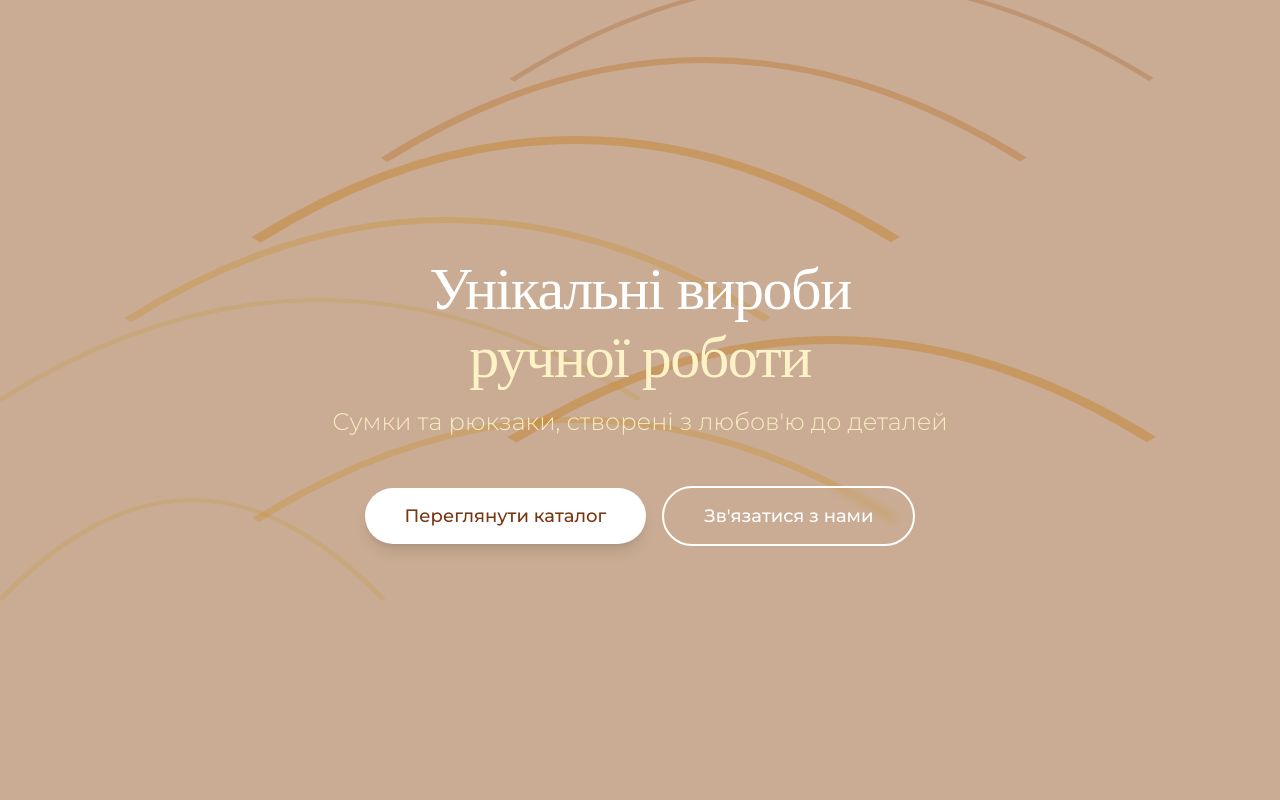
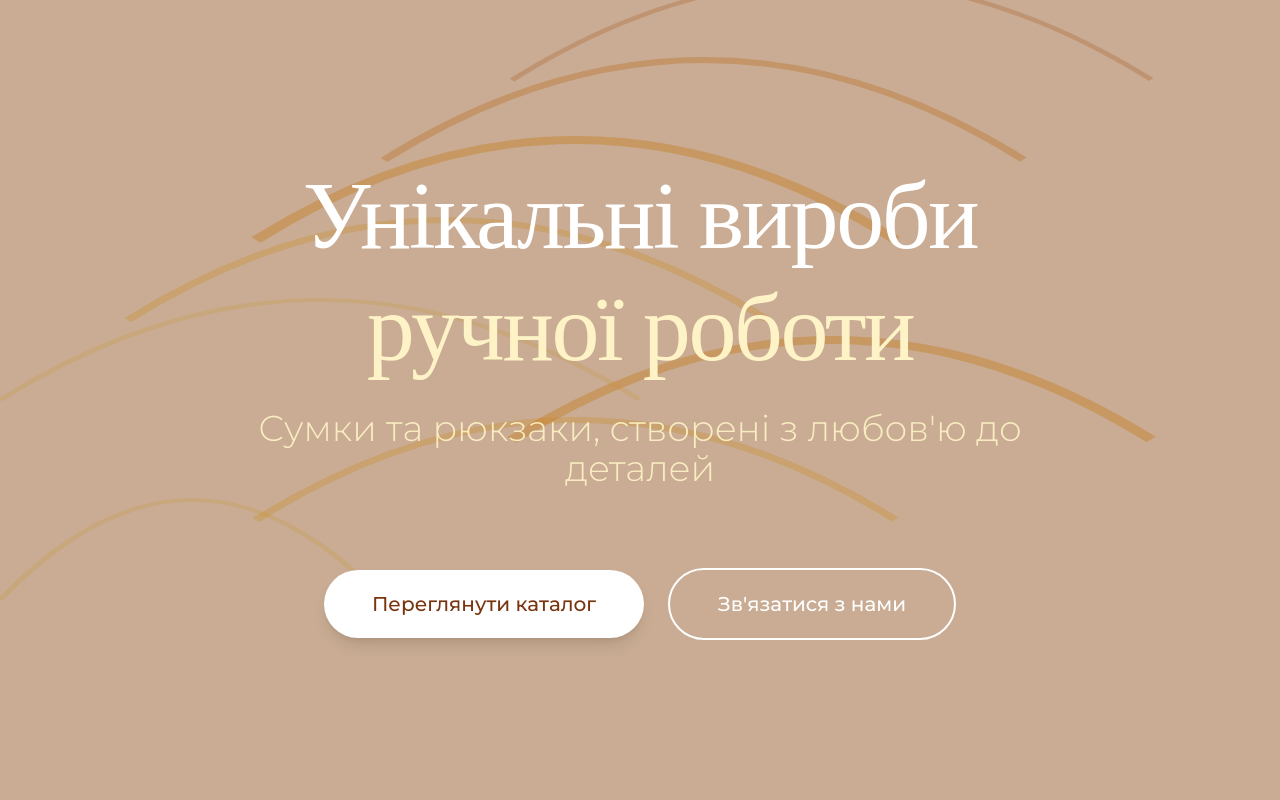
Before and after one commit to bobmarley2301/rovenets-landing-page, a Gatsby site: page / in a window 1280 px wide. Shown: the top 800 px of the page. Built offline with nearby package versions, Linux system fonts and the light colour scheme; Gatsby itself is replaced by a stand-in of ours.

Commit message:
update text

```diff
--- a/src/components/Hero.tsx
+++ b/src/components/Hero.tsx
@@ -26,12 +26,45 @@ const Hero = () => {
 
   const containerVariants = {
     hidden: { opacity: 0 },
-    visible: { opacity: 1 },
+    visible: {
+      opacity: 1,
+      transition: {
+        duration: 1,
+        staggerChildren: 0.2,
+      },
+    },
   };
 
   const itemVariants = {
+    hidden: { opacity: 0, y: 30 },
+    visible: {
+      opacity: 1,
+      y: 0,
+      transition: {
+        duration: 0.8,
+        ease: "easeOut",
+      },
+    },
+  };
+
+  const buttonVariants = {
     hidden: { opacity: 0, y: 20 },
-    visible: { opacity: 1, y: 0 },
+    visible: {
+      opacity: 1,
+      y: 0,
+      transition: {
+        duration: 0.6,
+        ease: "easeOut",
+      },
+    },
+    hover: {
+      scale: 1.05,
+      transition: { duration: 0.2 },
+    },
+    tap: {
+      scale: 0.95,
+      transition: { duration: 0.1 },
+    },
   };
 
   const transition = {
@@ -42,7 +75,7 @@ const Hero = () => {
   return (
     <section
       id="home"
-      className="relative min-h-[100dvh] flex items-center justify-center overflow-hidden"
+      className="relative min-h-[100dvh] flex items-center justify-center overflow-hidden py-20"
     >
       {/* Анімований фон */}
       <AnimatedBackground />
@@ -58,41 +91,40 @@ const Hero = () => {
           initial="hidden"
           animate="visible"
           variants={containerVariants}
-          transition={{ duration: isMobile ? 0.5 : 1 }}
-          className="text-center max-w-4xl mx-auto"
+          className="text-center max-w-5xl mx-auto"
         >
           <motion.div
             variants={itemVariants}
-            transition={{ ...transition, delay: isMobile ? 0.1 : 0.2 }}
-            className="space-y-4 sm:space-y-6"
+            className="space-y-6 sm:space-y-8 md:space-y-10"
           >
-            <h1 className="text-2xl sm:text-3xl md:text-4xl lg:text-5xl xl:text-6xl font-playfair text-white leading-tight tracking-tight">
-              <span className="block mb-2">Унікальні вироби</span>
+            <h1 className="text-4xl sm:text-5xl md:text-6xl lg:text-7xl xl:text-8xl font-playfair text-white leading-tight tracking-tight">
+              <span className="block mb-3 sm:mb-4">Унікальні вироби</span>
               <span className="block text-amber-100">ручної роботи</span>
             </h1>
-            <p className="text-base sm:text-lg md:text-xl lg:text-2xl text-amber-100/90 max-w-2xl mx-auto leading-relaxed font-light">
+            <p className="text-xl sm:text-2xl md:text-3xl lg:text-4xl text-amber-100/90 max-w-3xl mx-auto leading-relaxed font-light">
               Сумки та рюкзаки, створені з любов'ю до деталей
             </p>
           </motion.div>
 
           <motion.div
             variants={itemVariants}
-            transition={{ ...transition, delay: isMobile ? 0.3 : 0.6 }}
-            className="mt-8 sm:mt-12 flex flex-col sm:flex-row justify-center items-center gap-3 sm:gap-4 w-full sm:w-auto"
+            className="mt-12 sm:mt-16 md:mt-20 flex flex-col sm:flex-row justify-center items-center gap-4 sm:gap-6 w-full sm:w-auto"
           >
             <motion.button
-              whileHover={!isMobile ? { scale: 1.05 } : {}}
-              whileTap={!isMobile ? { scale: 0.95 } : {}}
+              variants={buttonVariants}
+              whileHover={!isMobile ? "hover" : undefined}
+              whileTap={!isMobile ? "tap" : undefined}
               onClick={() => scrollToSection("products")}
-              className="w-full sm:w-auto bg-white text-amber-900 px-6 sm:px-8 md:px-10 py-2.5 sm:py-3 md:py-3.5 rounded-full hover:bg-amber-100 transition-colors text-sm sm:text-base md:text-lg font-medium shadow-lg hover:shadow-xl"
+              className="w-full sm:w-auto bg-white text-amber-900 px-8 sm:px-10 md:px-12 py-3 sm:py-4 md:py-5 rounded-full hover:bg-amber-100 transition-all text-base sm:text-lg md:text-xl font-medium shadow-lg hover:shadow-xl transform hover:-translate-y-1"
             >
               Переглянути каталог
             </motion.button>
             <motion.button
-              whileHover={!isMobile ? { scale: 1.05 } : {}}
-              whileTap={!isMobile ? { scale: 0.95 } : {}}
+              variants={buttonVariants}
+              whileHover={!isMobile ? "hover" : undefined}
+              whileTap={!isMobile ? "tap" : undefined}
               onClick={() => scrollToSection("contact")}
-              className="w-full sm:w-auto border-2 border-white text-white px-6 sm:px-8 md:px-10 py-2.5 sm:py-3 md:py-3.5 rounded-full hover:bg-white/10 transition-colors text-sm sm:text-base md:text-lg font-medium backdrop-blur-sm"
+              className="w-full sm:w-auto border-2 border-white text-white px-8 sm:px-10 md:px-12 py-3 sm:py-4 md:py-5 rounded-full hover:bg-white/10 transition-all text-base sm:text-lg md:text-xl font-medium backdrop-blur-sm transform hover:-translate-y-1"
             >
               Зв'язатися з нами
             </motion.button>
```
